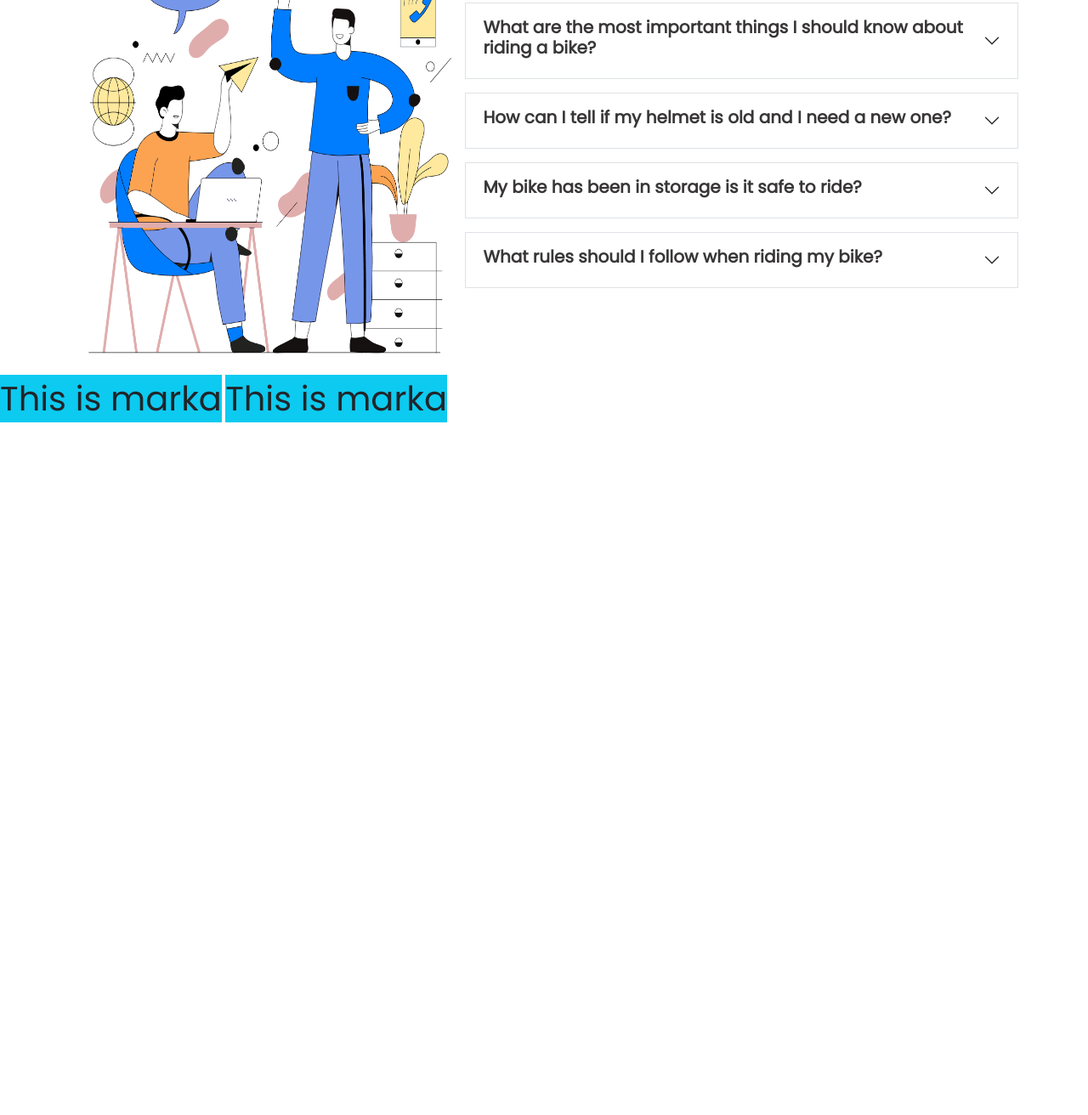
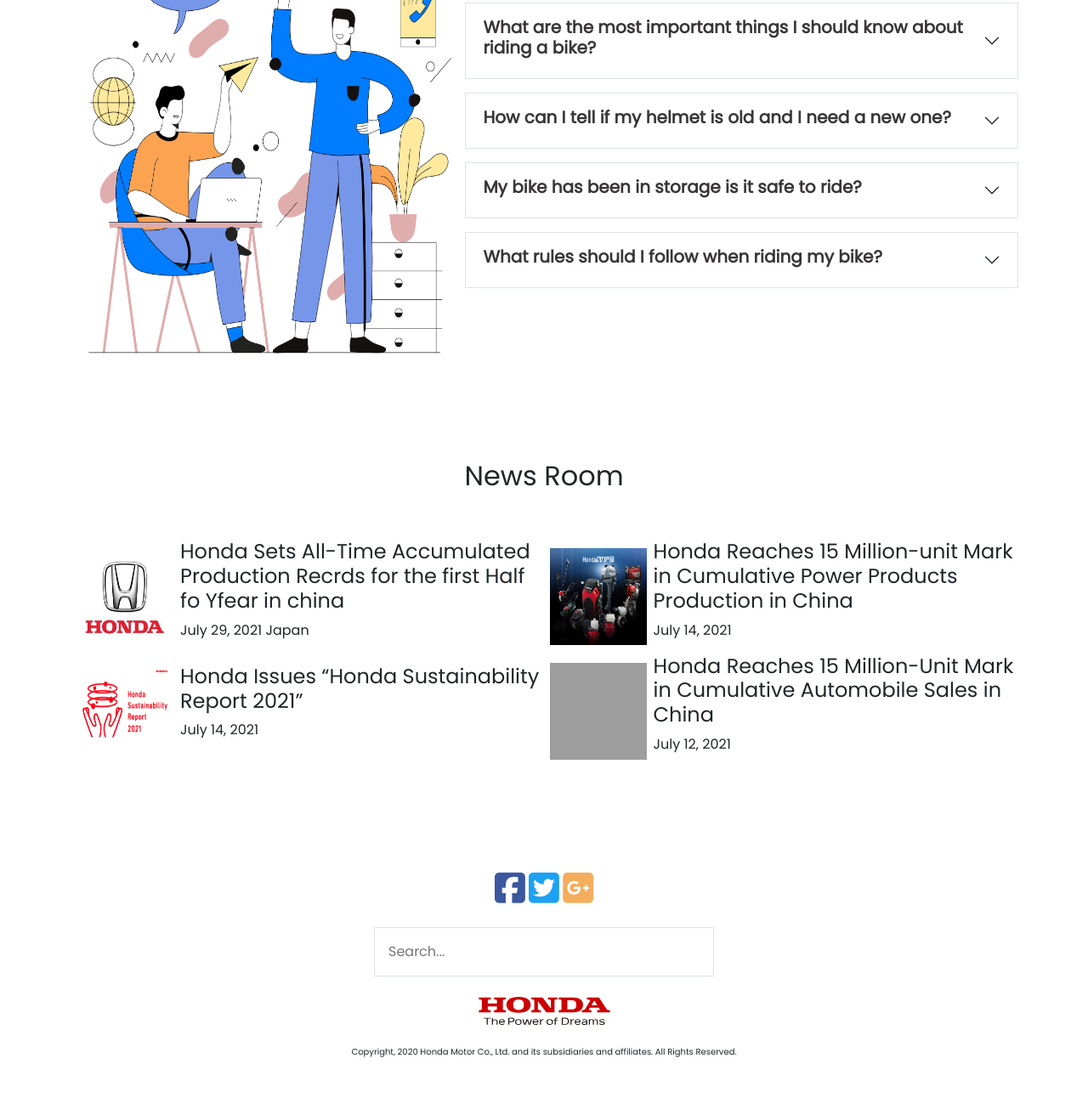
Before and after one commit to omarali18/honda-cbr-300r, a plain HTML site: page index.html in a window 1280 px wide. Shown: the part 1821-3133 px from the top of the page at 85% size. Before the commit the page ends 2318 px from the top, so only its background shows below. Drawn offline with nearby package versions, Linux system fonts and the light colour scheme; grey boxes are pictures that could not be loaded.

Commit message:
Bonus section added

```diff
--- a/css/style.css
+++ b/css/style.css
@@ -29,3 +29,32 @@ body{
 .font-color{
     color: rgb(56, 54, 54);
 }
+/* Bonus 1 section css */
+.bonus1-img{
+    width: 130px;
+    height: 130px;
+}
+
+/* Bonus 2 section css */
+.bonus2-icon{
+    font-size: 41px;
+}
+.facebook{
+    color: #3B579D;
+}
+.twitter{
+    color: #1DA1F2;
+}
+.google{
+    color: #f3ad5d ;
+}
+.search{
+    width: 400px;
+}
+.bomus2-img{
+    width: 155px;
+    height: 33px;
+}
+.footer-font-soze{
+    font-size: 10px;
+}
--- a/index.html
+++ b/index.html
@@ -253,14 +253,86 @@
 
         </section>
 
+        <!-- Bonus section 1 start -->
+        <section class="container my-5">
+            <h2 class="fst-normal text-center py-5">News Room</h2>
+            <div class="d-lg-flex d-md-flex ">
+                <div>
+                    <div class="d-flex justify-content-center align-items-center">
+                        <div>
+                            <img src="images/bonus-1-img-1.jpg" class="bonus1-img p-2" alt="">
+                        </div>
+                        <div>
+                            <h4 class="fst-normal">Honda Sets All-Time Accumulated Production Recrds for the first Half
+                                fo
+                                Yfear in china</h4>
+                            <p>July 29, 2021 Japan</p>
+                        </div>
+                    </div>
+                    <div class="d-flex justify-content-center align-items-center">
+                        <div>
+                            <img src="images/bon-0-2.jpg" class="bonus1-img p-2" alt="">
+                        </div>
+                        <div>
+                            <h4 class="fst-normal">Honda Issues “Honda Sustainability Report 2021”</h4>
+                            <p>July 14, 2021 </p>
+                        </div>
+                    </div>
+                </div>
+                <div>
+                    <div class="d-flex justify-content-center align-items-center">
+                        <div>
+                            <img src="images/bon-0-3.jpg" class="bonus1-img p-2" alt="">
+                        </div>
+                        <div>
+                            <h4 class="fst-normal">Honda Reaches 15 Million-unit Mark in Cumulative Power Products
+                                Production in China</h4>
+                            <p>July 14, 2021</p>
+                        </div>
+                    </div>
+                    <div class="d-flex justify-content-center align-items-center">
+                        <div>
+                            <img src="images/bon-0-4.jpg" class="bonus1-img p-2" alt="">
+                        </div>
+                        <div>
+                            <h4 class="fst-normal">Honda Reaches 15 Million-Unit Mark in Cumulative Automobile Sales in
+                                China</h4>
+                            <p>July 12, 2021</p>
+                        </div>
+                    </div>
+                </div>
+            </div>
+        </section>
 
-        <h1 class="bg-info d-inline">This is marka</h1>
-        <h1 class="bg-info d-inline">This is marka</h1>
     </main>
     <!-- End Main -->
 
     <!-- Start Footer -->
     <footer>
+        <!-- Bonus section 2 start -->
+        <section class="container my-5 py-5">
+            <div class="d-flex flex-column justify-content-center align-items-center">
+                <div class="my-4">
+                    <i class="facebook bonus2-icon fab fa-facebook-square"></i>
+                    <i class="twitter bonus2-icon fab fa-twitter-square"></i>
+                    <i class="google bonus2-icon fab fa-google-plus-square"></i>
+                </div>
+                <div class="mb-4">
+                    <input type="search" name="" placeholder="Search..." class="search p-3 border " id="">
+                </div>
+                <div class="mb-4">
+                    <img src="images/bonus-2-img1.svg" class="bomus2-img" alt="">
+                </div>
+                <div>
+                    <p class="footer-font-soze">Copyright, 2020 Honda Motor Co., Ltd. and its subsidiaries and
+                        affiliates. All
+                        Rights
+                        Reserved.
+
+                    </p>
+                </div>
+            </div>
+        </section>
 
 
     </footer>
```
Also changed, not shown: images/bon-0-2.jpg (added), images/bon-0-3.jpg (added), images/bonus-1-img-1.jpg (added), images/bonus-2-img1.svg (added), 1 other file.
